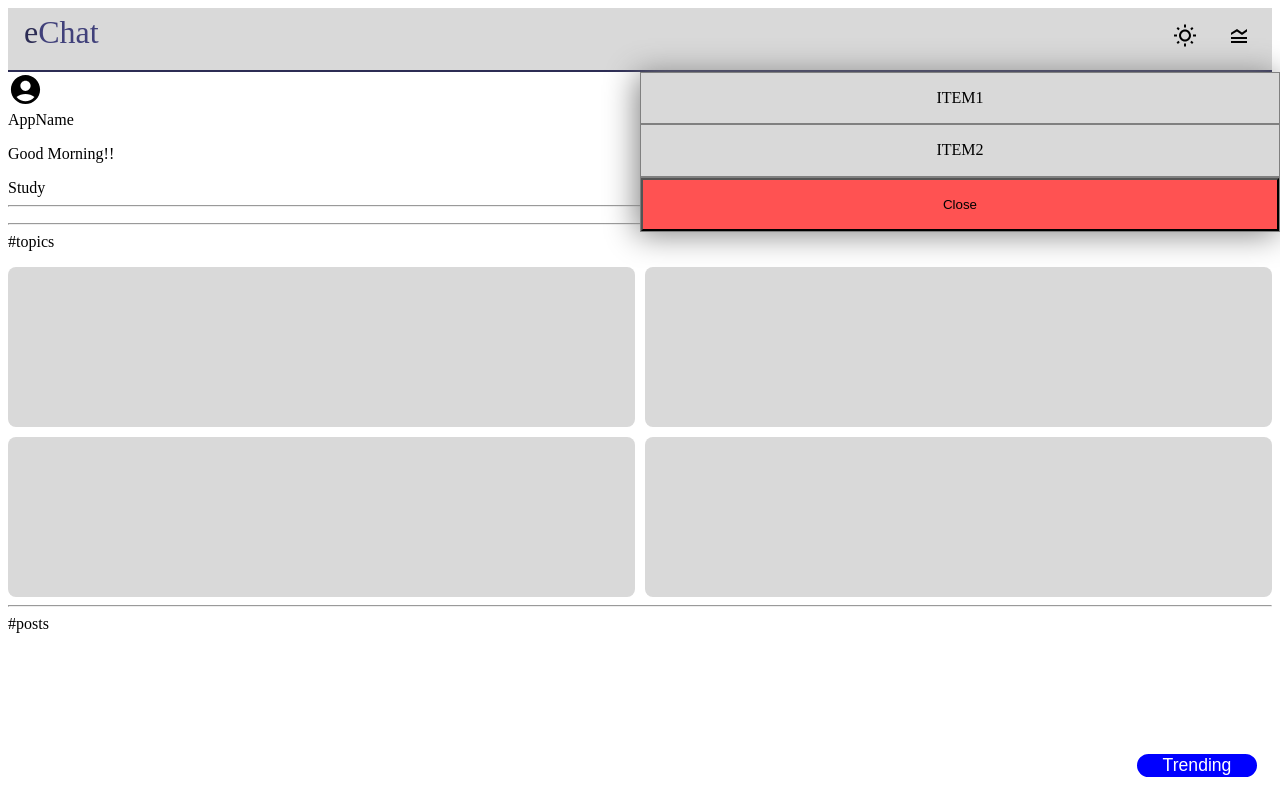
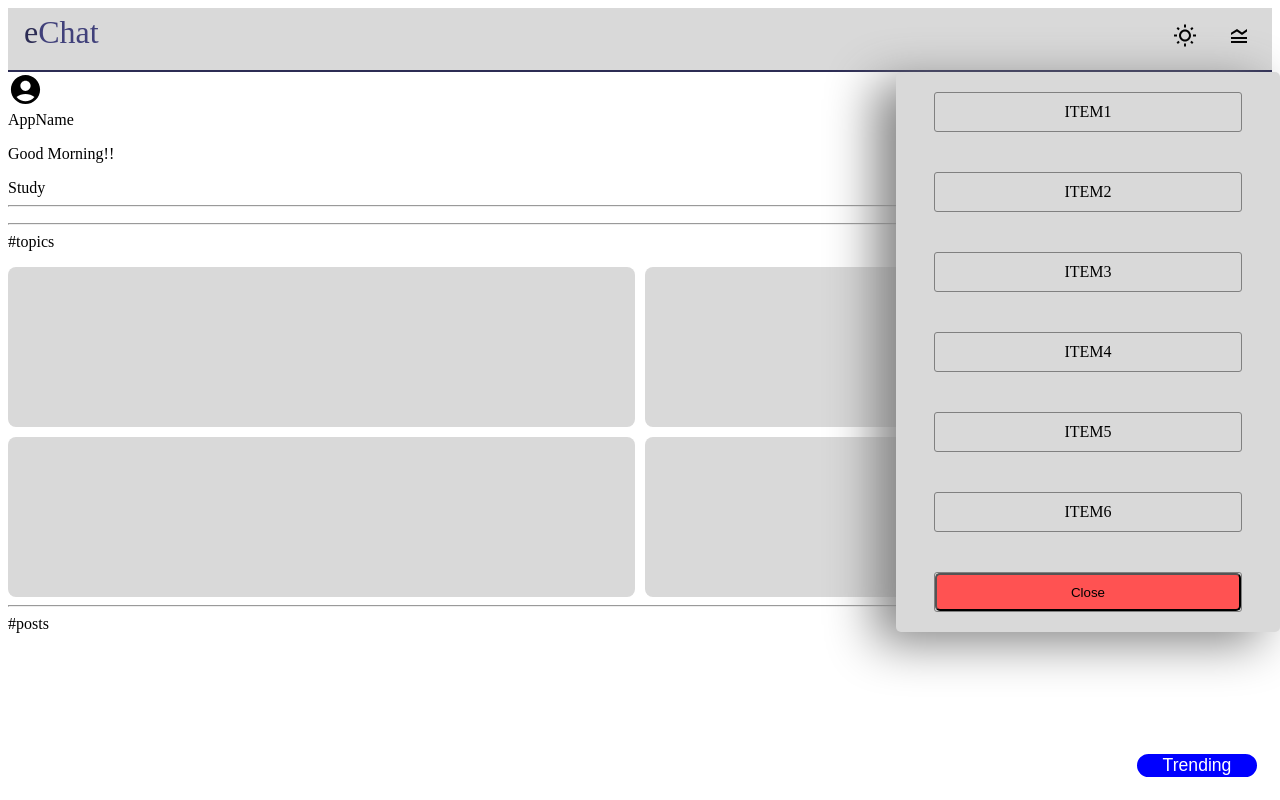
Before and after one commit to amitayushkushwaha/social-frontend, a Next.js app: page /aman in a window 1280 px wide. Both pictures are taken after a click on the element 1239 px from the left and 38 px from the top of the page. Built offline with nearby package versions, Linux system fonts and the light colour scheme.

Commit message:
last navbar had some minor issues i fixed them in this one

```diff
--- a/src/components/Dropdown.js
+++ b/src/components/Dropdown.js
@@ -5,34 +5,51 @@ const Dropdown = ({toggle,setToggle}) => {
         setToggle(false)
         console.log(toggle)
     }
-    const dropdownVariants = {
-        hidden : {
-            x:'100vh'
-        },
-        visible:{
-            x:0,
-            transition:{
-                duration : 1
-            }
-        }
 
-    }
     return (
         <motion.div className={styles.dropdown}
-        variants = {dropdownVariants}
-        initial = "hidden"
-        animate = "visible"
+
         >
             <div className={styles.dropdownItem}>
-                <div className={styles.box}>
+                <motion.div className={styles.box}
+                whileHover = {{backgroundColor : "#ef5777" , scale : 1.1}}
+                >
                     ITEM1
-                </div>
-                <div className={styles.box}>
+                </motion.div>
+                <motion.div className={styles.box}
+                whileHover = {{backgroundColor : "#575fcf" , scale : 1.1}}
+
+                >
                     ITEM2
-                </div>
+                </motion.div>
+                <motion.div className={styles.box}
+                whileHover = {{backgroundColor : "#0fbcf9" , scale : 1.1}}
+
+                >
+                    ITEM3
+                </motion.div>
+                <motion.div className={styles.box}
+                whileHover = {{backgroundColor : "#0be881" , scale : 1.1}}
+
+                >
+                    ITEM4
+                </motion.div>
+                <motion.div className={styles.box}
+                whileHover = {{backgroundColor : "#8854d0" , scale : 1.1}}
+
+                >
+                    ITEM5
+                </motion.div>
+                <motion.div className={styles.box}
+                whileHover = {{backgroundColor : "#2C3A47" , scale : 1.1}}
+
+                >
+                    ITEM6
+                </motion.div>
                 <div className={styles.box}>
                 <button className={styles.toggleClose}
                 onClick = {handleCloseToggle}
+                whileHover = {{scale : 1.1 , backgroundColor : '#ff3838'}}
                 >Close</button>
                 </div>
             </div>
--- a/src/components/Navbar.js
+++ b/src/components/Navbar.js
@@ -14,6 +14,18 @@ const Navbar = () => {
     const handleSunnyClick = ()=>{
         setSunny(true)
         console.log(sunny)
+    }
+    const dropdownVariants = {
+        hidden : {
+            x:'100vh'
+        },
+        visible:{
+            x:0,
+            transition:{
+                duration : 1
+            }
+        }
+
     }
     return (
         <div className={styles.navbar}>
@@ -36,6 +48,9 @@ const Navbar = () => {
             {toggle && (
                 <motion.div className={styles.dropdownComp}
                 exit = {{opacity : 0 , transition : {duration : .5}}}
+                variants = {dropdownVariants}
+                initial = "hidden"
+                animate = "visible"
                 ><Dropdown toggle = {toggle} setToggle = {setToggle}/></motion.div>
             )}
 
--- a/src/styles/Dropdown.module.css
+++ b/src/styles/Dropdown.module.css
@@ -1,22 +1,20 @@
 .dropdown{
-    width: 50vw;
-    height: 20vh;
-    /* border: 2px solid red; */
-    position: fixed;
-    top: 9vh;
-    right: 0;
-    z-index: 200;
-    box-shadow: -3px 2px 30px grey;
+
+    width: 100%;
+    height: 100%;
 }
 .toggleClose{
     width: 100%;
     height: 100%;
     background-color: #ff5252;
+    border-radius: 5px;
 
 }
 .dropdownItem{
-    display: grid;
-    grid-template-rows: (3,1fr);
+    display: flex;
+    flex-direction: column;
+    align-items: center;
+    justify-content: space-around;
     height: 100%;
 }
 .box{
@@ -25,4 +23,7 @@
     align-items: center;
     justify-content: center;
     background-color: #D9D9D9;
+    width: 80%;
+    height: 5vh;
+    border-radius: 3px;
 }
--- a/src/styles/Navbar.module.css
+++ b/src/styles/Navbar.module.css
@@ -27,5 +27,15 @@
     color: #40407a;
 }
 .dropdownComp{
+    top: 9vh;
+    right: 0;
     position: fixed;
+    width: 30%;
+      height: 70%;
+      /* border: 2px solid red; */
+      /* border-right: 1px solid black; */
+    border-radius: 5px;
+    box-shadow: -20px 10px 50px grey;
+    z-index: 100;
+    background-color: #D9D9D9;
 }
```
